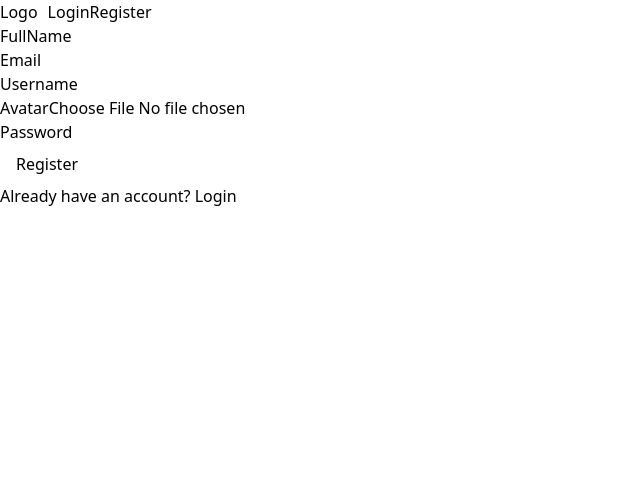
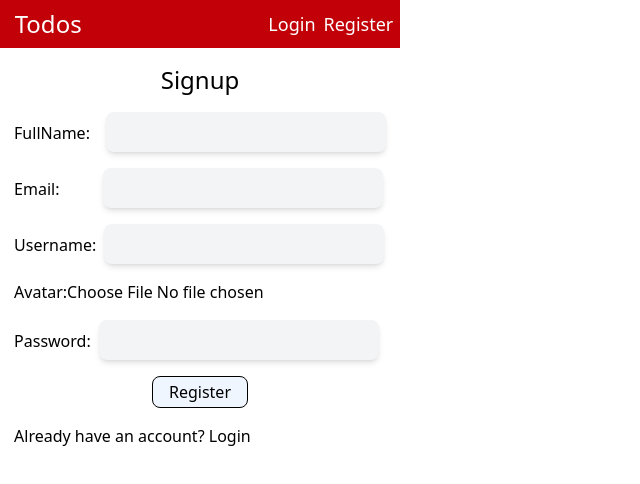
Before and after one commit to Deepakcodes30/Todos---MERN-Stack, a React app in the folder frontend/: page /register in a window 1280 px wide. Shown: the top 484 px of the page, without its empty margins (0-640 px from the left). Built offline with nearby package versions, Linux system fonts and the light colour scheme; no server answers; the HTML template or start-up script is replaced by a standard one.

Commit message:
Enhance UI components: improve layout and styling for App, AddTodo, AddSubTodo, Header, Login, Signup, SubTodo, and Todo components; update input handling in Input component; refine subTodo slice logic

```diff
--- a/frontend/src/App.jsx
+++ b/frontend/src/App.jsx
@@ -16,7 +16,7 @@ function App() {
   }, [dispatch]);
 
   return !loading ? (
-    <div>
+    <div className="max-w-100 bg-white h-screen">
       <Header />
       <main>
         <Outlet />
--- a/frontend/src/components/AddSubTodo.jsx
+++ b/frontend/src/components/AddSubTodo.jsx
@@ -40,8 +40,10 @@ const AddSubTodo = ({ todoId }) => {
   }, []);
 
   return (
-    <div ref={wrapperRef}>
+    <div ref={wrapperRef} className="flex">
       <input
+        className={`h-6 bg-gray-50 m-2 rounded-md pl-2 border outline-none transition-all duration-500
+          ${isFocused ? "w-80" : "w-100"}`}
         type="text"
         placeholder="Add a SubTodo.."
         value={content}
@@ -52,6 +54,7 @@ const AddSubTodo = ({ todoId }) => {
         <>
           <button
             type="button"
+            className="cursor-pointer"
             onClick={handleSubmit}
             onKeyDown={(e) => e.key === "Enter" && handleSubmit()}>
             Add
--- a/frontend/src/components/AddTodo.jsx
+++ b/frontend/src/components/AddTodo.jsx
@@ -36,8 +36,10 @@ const AddTodo = () => {
   }, []);
 
   return (
-    <div ref={wrapperRef}>
+    <div ref={wrapperRef} className="flex items-center gap-2 bg-white ">
       <input
+        className={`h-10 bg-gray-100 m-2 mb-0 shadow-md rounded-md pl-2 outline-none transition-all duration-500
+          ${isFocused ? "w-80" : "w-100"}`}
         type="text"
         placeholder="Add a Todo.."
         value={title}
@@ -49,7 +51,7 @@ const AddTodo = () => {
           <button
             type="button"
             onClick={() => inputDateRef.current?.showPicker()}
-            className="p-2 rounded-lg hover:bg-gray-100 transition"
+            className="p-2 h-10 rounded-lg hover:bg-emerald-500 transition cursor-pointer"
             title="Pick a Due Date">
             Due
           </button>
@@ -64,6 +66,7 @@ const AddTodo = () => {
 
           <button
             type="button"
+            className="cursor-pointer h-10 p-2 rounded-lg hover:bg-emerald-500"
             onClick={handleSubmit}
             onKeyDown={(e) => e.key === "Enter" && handleSubmit()}>
             Add
--- a/frontend/src/components/Header.jsx
+++ b/frontend/src/components/Header.jsx
@@ -17,16 +17,16 @@ const Header = () => {
   };*/
 
   return (
-    <div className="flex w-full space-x-2.5">
-      <div>Logo</div>
+    <div className="flex w-full align-middle bg-red-700 items-center justify-evenly h-12 text-white font-medium">
+      <div className="mr-45 ml-2 text-2xl">Todos</div>
 
       {!authStatus ? (
-        <div>
+        <div className="text-lg flex gap-2">
           <Link to="/login">Login</Link>
           <Link to="/register">Register</Link>
         </div>
       ) : (
-        <div>
+        <div className="text-md">
           <Link to="/profile">Profile</Link>
           <LogoutBtn />
         </div>
--- a/frontend/src/components/Input.jsx
+++ b/frontend/src/components/Input.jsx
@@ -8,7 +8,7 @@ const Input = React.forwardRef(function Input(
   return (
     <div>
       {label && <label htmlFor={id}>{label}</label>}
-      <input type={type} {...props} ref={ref} id={id} />
+      <input type={type} className={className} {...props} ref={ref} id={id} />
     </div>
   );
 });
--- a/frontend/src/components/Login.jsx
+++ b/frontend/src/components/Login.jsx
@@ -14,10 +14,11 @@ function Login() {
   const [loginError, setLoginError] = useState(null);
 
   const onSubmit = (data) => {
+    setLoginError(null);
     try {
       dispatch(loginUser(data));
     } catch (error) {
-      setLoginError(error);
+      setLoginError(error || "Please enter valid credentials");
     }
   };
 
@@ -29,27 +30,45 @@ function Login() {
   }, [user, navigate]);
 
   return (
-    <form onSubmit={handleSubmit(onSubmit)}>
-      <Input label="Email" type="email" {...register("email")} />
-
-      <Input label="Username" {...register("username")} />
+    <div className="flex flex-col justify-center items-center w-100">
+      <h1 className="text-2xl m-4">Login</h1>
+      <form
+        onSubmit={handleSubmit(onSubmit)}
+        className="space-y-4 items-center">
+        <Input
+          label="Email:"
+          className="h-10 text-lg ml-11 bg-gray-100 w-70 rounded-lg shadow-md"
+          type="email"
+          {...register("email")}
+        />
 
         <Input
-        label="Password"
+          label="Username:"
+          {...register("username")}
+          className="h-10 text-lg ml-2 bg-gray-100 w-70 rounded-lg shadow-md"
+        />
+
+        <Input
+          label="Password:"
           type="password"
           {...register("password", { required: true })}
+          className="h-10 text-lg ml-3 bg-gray-100 w-70 rounded-lg shadow-md"
         />
 
         {loginError && <p>Please enter a valid username or password</p>}
 
-      <Button type="submit" disabled={loading}>
+        <Button
+          className="h-8 px-4 mx-auto flex items-center justify-center bg-blue-50 border-[0.1rem]"
+          type="submit"
+          disabled={loading}>
           {loading ? "Logging in..." : "Login"}
         </Button>
 
-      <p>
+        <p className="text-center">
           Don&apos;t have an account? <Link to="/register">Register</Link>
         </p>
       </form>
+    </div>
   );
 }
 
--- a/frontend/src/components/Signup.jsx
+++ b/frontend/src/components/Signup.jsx
@@ -14,6 +14,7 @@ function Signup() {
   const [signupError, setSignupError] = useState(null);
 
   const onSubmit = (data) => {
+    setSignupError(null);
     try {
       if (data.password.length < 8) {
         alert("Password must be at least 8 characters");
@@ -44,7 +45,7 @@ function Signup() {
 
       dispatch(registerUser(formData));
     } catch (error) {
-      setSignupError(error);
+      setSignupError(error || "Please enter all details");
     }
   };
 
@@ -56,35 +57,51 @@ function Signup() {
   }, [navigate, user]);
 
   return (
-    <>
-      <form onSubmit={handleSubmit(onSubmit)}>
-        <Input label="FullName" {...register("fullName", { required: true })} />
+    <div className="flex flex-col justify-center items-center w-100">
+      <h1 className="text-2xl m-4">Signup</h1>
+      <form
+        onSubmit={handleSubmit(onSubmit)}
+        className="space-y-4 items-center">
         <Input
-          label="Email"
+          label="FullName:"
+          className="h-10 text-lg ml-4 bg-gray-100 w-70 rounded-lg shadow-md"
+          {...register("fullName", { required: true })}
+        />
+        <Input
+          label="Email:"
           type="email"
+          className="h-10 text-lg ml-11 bg-gray-100 w-70 rounded-lg shadow-md"
           {...register("email", { required: true })}
         />
-        <Input label="Username" {...register("username", { required: true })} />
         <Input
-          label="Avatar"
+          label="Username:"
+          className="h-10 text-lg ml-2 bg-gray-100 w-70 rounded-lg shadow-md"
+          {...register("username", { required: true })}
+        />
+        <Input
+          label="Avatar:"
           type="file"
           accept="image/*"
           {...register("avatar")}
         />
         <Input
-          label="Password"
+          label="Password:"
           type="password"
+          className="h-10 text-lg ml-2 bg-gray-100 w-70 rounded-lg shadow-md"
           {...register("password", { required: true })}
         />
         {signupError && <p className="error">Please fill in all details</p>}
-        <Button type="submit" disabled={loading}>
+        <Button
+          type="submit"
+          disabled={loading}
+          className="h-8 px-4 mx-auto flex items-center justify-center bg-blue-50 border-[0.1rem]">
           {loading ? "Registering user..." : "Register"}
         </Button>
         <p>
           Already have an account? <Link to="/login">Login</Link>
         </p>
       </form>
-    </>
+    </div>
   );
 }
 
--- a/frontend/src/components/SubTodo.jsx
+++ b/frontend/src/components/SubTodo.jsx
@@ -22,6 +22,7 @@ const SubTodo = ({ subTodo, todoId }) => {
   return (
     <div className="flex items-center gap-3">
       <input
+        className=""
         type="checkbox"
         checked={subTodo.isCompleted}
         onChange={() =>
@@ -31,12 +32,15 @@ const SubTodo = ({ subTodo, todoId }) => {
 
       {isEditing ? (
         <input
+          className="w-60 border shadow-md bg-blue-50 rounded-lg transition-all duration-300 pl-2 px-2"
           value={editedContent}
           onChange={(e) => setEditedContent(e.target.value)}
         />
       ) : (
         <span
-          className={subTodo.isCompleted ? "line-through text-gray-400" : ""}>
+          className={`w-65 ${
+            subTodo.isCompleted ? "line-through text-gray-400" : ""
+          }`}>
           {subTodo.content}
         </span>
       )}
@@ -44,14 +48,14 @@ const SubTodo = ({ subTodo, todoId }) => {
       {isEditing ? (
         <button onClick={handleSave}>Save</button>
       ) : (
-        <button onClick={() => setIsEditing(true)}>Edit</button>
+        <button onClick={() => setIsEditing(true)}>edit</button>
       )}
 
       <button
         onClick={() =>
           dispatch(deleteSubTodo({ todoId, subTodoId: subTodo._id }))
         }>
-        Delete
+        delete
       </button>
     </div>
   );
--- a/frontend/src/components/Todo.jsx
+++ b/frontend/src/components/Todo.jsx
@@ -25,8 +25,8 @@ const Todo = ({ todo }) => {
   };
 
   return (
-    <>
-      <div>
+    <div className="bg-red-100 m-2 p-2 rounded-xl shadow-md">
+      <div className="flex gap-2 items-center align-middle">
         <input
           type="checkbox"
           checked={todo.isCompleted}
@@ -34,12 +34,16 @@ const Todo = ({ todo }) => {
         />
         {isEditing ? (
           <input
+            className="w-70 border shadow-md my-2 bg-blue-50 rounded-lg pl-2 py-1 transition-all duration-300"
             type="text"
             value={editedTitle}
             onChange={(e) => setEditedTitle(e.target.value)}
           />
         ) : (
-          <div className={todo.isCompleted ? "line-through text-gray-400" : ""}>
+          <div
+            className={`text-lg ${todo.dueDate ? "w-48" : "w-68"} ${
+              todo.isCompleted ? "line-through text-gray-400" : ""
+            }`}>
             {todo.title}
           </div>
         )}
@@ -71,7 +75,10 @@ const Todo = ({ todo }) => {
         <button onClick={() => dispatch(deleteTodo(todo._id))}>Delete</button>
       </div>
       <AddSubTodo todoId={todo._id} />
-      <div>
+      <div
+        className={`bg-red-300 rounded-lg ${
+          todoSubTodos.length > 0 ? "p-2" : "p-0"
+        }`}>
         <ul>
           {todoSubTodos.map((subTodo) => {
             return (
@@ -82,7 +89,7 @@ const Todo = ({ todo }) => {
           })}
         </ul>
       </div>
-    </>
+    </div>
   );
 };
 
--- a/frontend/src/store/subTodoSlice.js
+++ b/frontend/src/store/subTodoSlice.js
@@ -165,11 +165,11 @@ export const subTodoSlice = createSlice({
       })
       .addCase(createSubTodo.fulfilled, (state, action) => {
         state.loading = false;
-        const { todoId, subTodo } = action.payload;
-        if (!state.subTodos[todoId]) {
-          state.subTodos[todoId] = [];
-        }
-        state.subTodos.unshift(action.payload);
+        // const { todoId, subTodo } = action.payload;
+        // if (!state.subTodos[todoId]) {
+        //   state.subTodos[todoId] = [];
+        // }
+        state.subTodos.unshift(action.payload.subTodo);
       })
       .addCase(createSubTodo.rejected, (state, action) => {
         state.loading = false;
```
Lines whose indentation alone changed are shown as unchanged.
